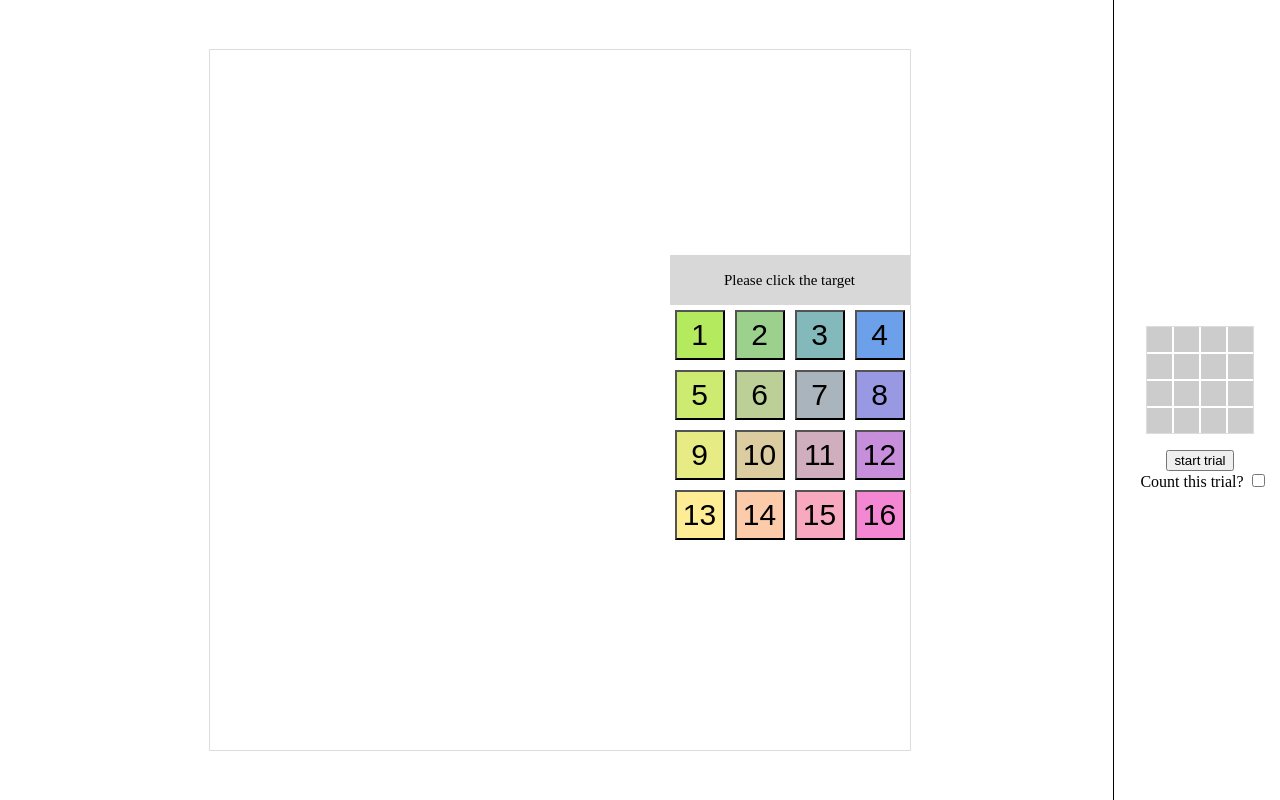
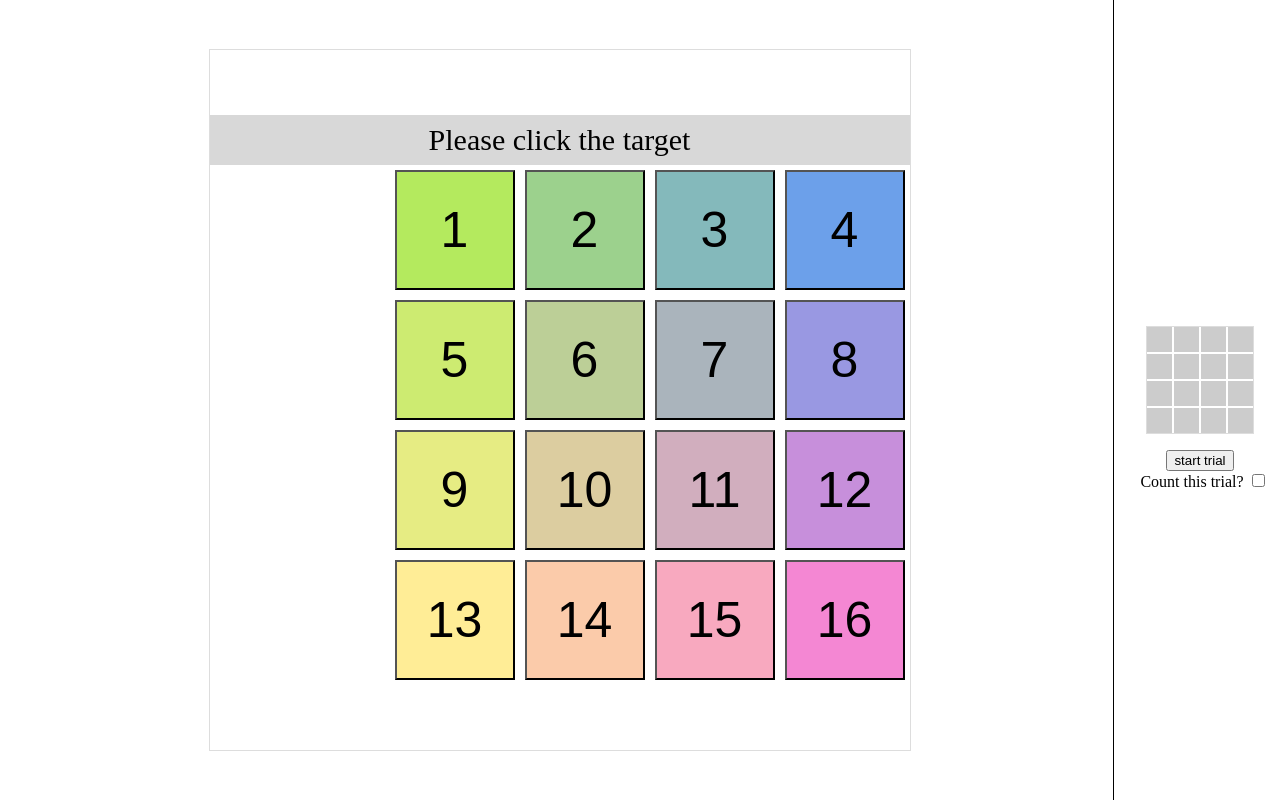
Before and after one commit to LawrenceSong06/05391-DHCS-Bakeoff1, a plain HTML site: page index.html in a window 1280 px wide. Drawn offline with Linux system fonts and the light colour scheme.

Commit message:
integrated scaling in hover and active, and adjusted button size, again

```diff
--- a/CSS/main.css
+++ b/CSS/main.css
@@ -1,17 +1,25 @@
 /*Any student-written CSS should go in this file.*/
-.hover-light{
-    transition: box-shadow 100ms;
+
+/* Hover effects for the squares */
+.square{
+    transition: box-shadow 50ms,
+                transform 50ms linear;
+    transform-origin: center center;
 }
-.hover-light:hover{
+.square:hover{
     /* The button "pops out" when hovered on it */
     box-shadow: inset -.25ex -.25ex .25ex rgba(0, 0, 0, 0.508),
                 inset .25ex .25ex .25ex rgba(255, 255, 255, 0.508);
+    transform: scale(1.08);
+    z-index: 10;
 }
-.hover-light:active{
+.square:active{
     /* The button "sinks in" when it is clicked */
     box-shadow: inset -.25ex -.25ex .25ex rgba(255, 255, 255, 0.508),
                 inset .25ex .25ex .25ex rgba(0, 0, 0, 0.508);
+    transform: scale(0.98);
 }
+
 
 /* style for the buttons grid */
 /* Align all elements to the center vertically and to the right horizontally to make
@@ -27,7 +35,7 @@
 
 /* General styling */
 #message{
-    font-size: 15px;
+    font-size: 30px;
 
     /* User flex box to vertically center the message text */
     display: flex;
--- a/js/main.js
+++ b/js/main.js
@@ -37,6 +37,7 @@ window.addEventListener("load", function (e) {
             "Average time per correct click: " + time_elapsed / tasksLength + "ms\n" +
             "------------Final Score-----------\n" +
             time_elapsed + penalty);
+        // Reset wrongClicks (there is no reset)
         trial.wrongClicks = 0;
     });
     // =========== This part is required: ===========
@@ -72,7 +73,7 @@ function makeSquaresUsingHTMLButtons(trial) {
     mainDiv.appendChild(grid);
     // Create a div for displaying messages about whether user clicked the right square or not
     var message = document.createElement("div");
-    message.style.width = "240px"; // make sure the width is the same as rows of the buttons
+    message.style.width = "100%"; // make sure the width is the same as rows of the buttons
     message.style.height = "50px";
     message.id = "message";
     // The initial status of message div. All status: waiting, correct, incorrect
@@ -102,14 +103,15 @@ function makeSquaresUsingHTMLButtons(trial) {
             var squareColor = squares[rowNumber][columnNumber].color;
             // Make a button element
             var button = document.createElement("button");
-            button.classList.add("hover-light");
+            button.classList.add("square");
             // Add the square's ID as the text of the button
             button.innerText = "" + squareID; // the empty string ("") is added to the squareID to convert it from a number (as it is stored in the squareData) to a string (which is what is needed for an innerText property). This is not strictly necessary in plain JavaScript -- JS will do the conversion implicitly -- but TypeScript does care, and I find it helpful to my own understanding/debugging to be careful about this kind of thing.
-            button.style.fontSize = "30px"; // make the text bigger, so it's easier to read on the buttons (adjusting for larger button size)
-            // style the button to have the square's color as its background color.
+            button.style.fontSize = "50px"; // make the text bigger, so it's easier to read on the buttons (adjusting for larger button size)
+            // style the button to have the square's color as its background color. Helps the user recognize it from the indicator grid.
             button.style.background = squareColor;
-            button.style.width = "50px"; // set the button to a standard width and height, for a more standardized game experience.
-            button.style.height = "50px";
+            button.style.width = "120px"; // set the button to a standard width and height, for a more standardized game experience.
+            button.style.height = "120px";
+            button.style.cursor = "pointer";
             button.style.margin = "5px"; // add some space between the buttons, so they don't look like one big mass of color.
             row.style.display = "flex"; // this makes the buttons in this row line up horizontally instead of vertically.x
             // Very important: we need to be able to tell the trial engine when this button has been clicked! Since we are making these as their own HTML elements, we can add a click listener to each. The handler will report the click to the trial engine using the trial.submitClick method. The handler function is being defined in-place (anonymously) right in the addEventListener method call.
```
Also changed, not shown: 2 other files.
